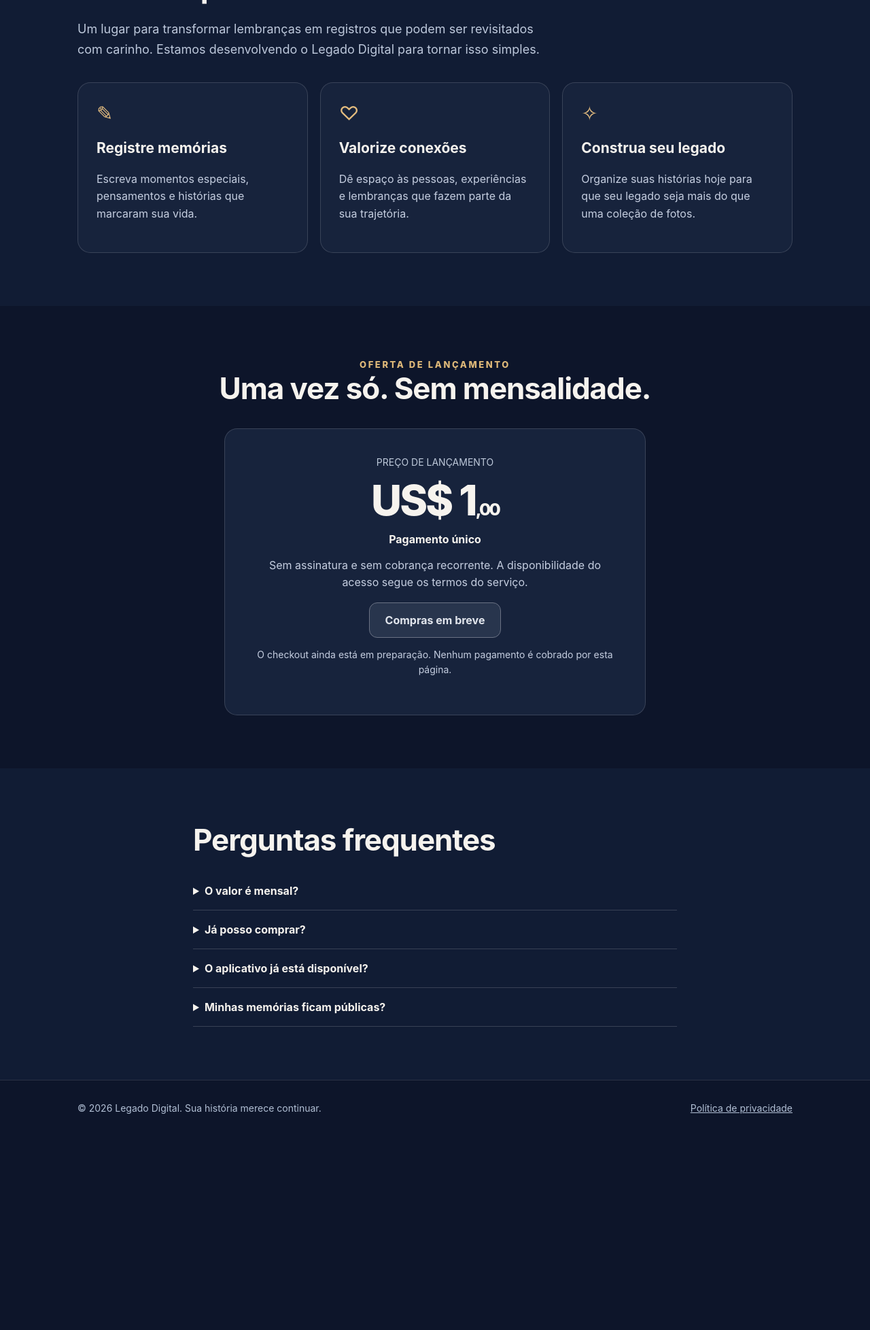
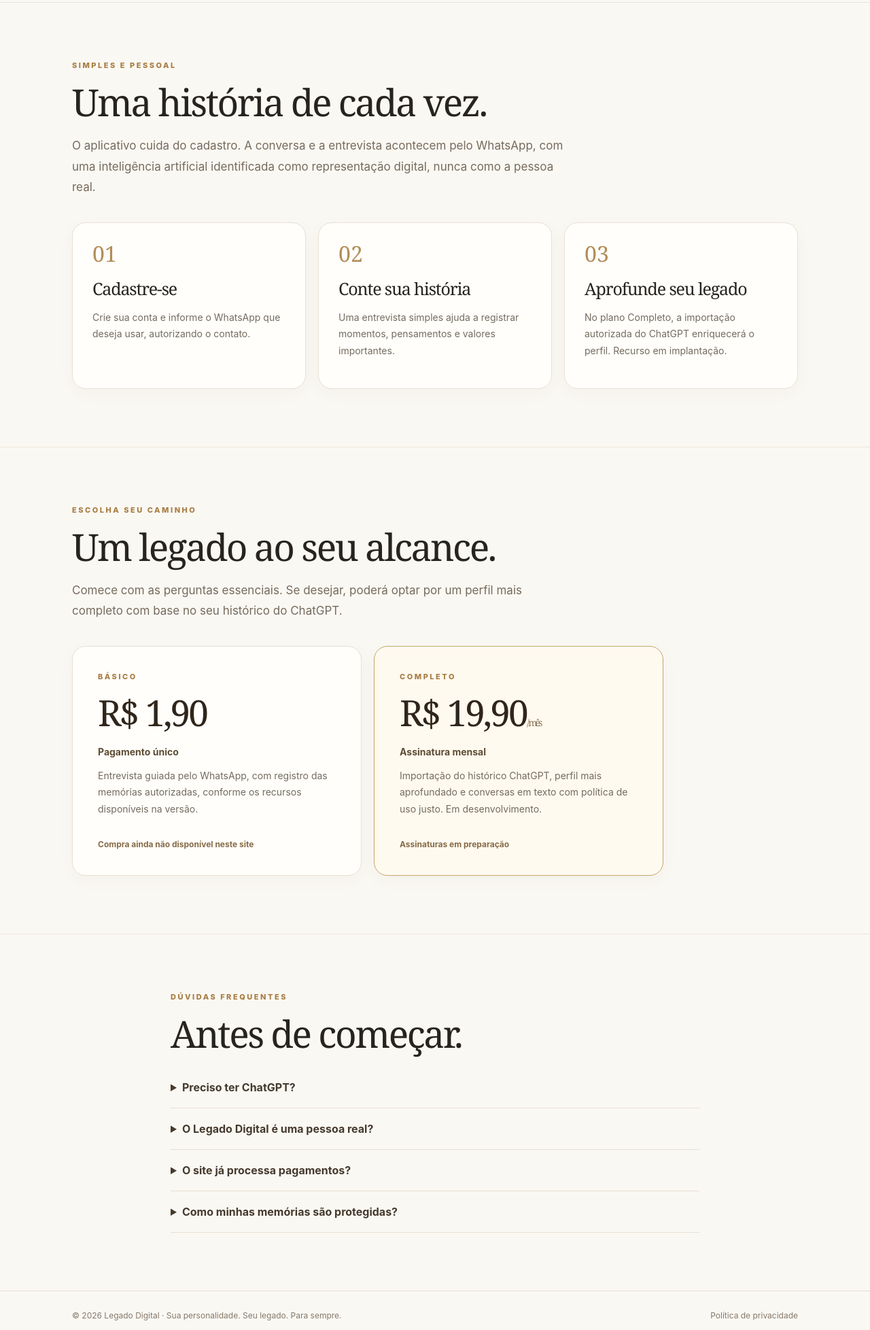
Before and after one commit to 22gabriel-ops/legado-digital, a website: page site/index.html in a window 1280 px wide. Shown: the part 844-2800 px from the top of the page at 68% size. Before the commit the page ends 2514 px from the top, so only its background shows below. Drawn offline with Linux system fonts and the light colour scheme.

Commit message:
design: align commercial site with ivory and gold legacy identity and BRL plans

```diff
--- a/site/index.html
+++ b/site/index.html
@@ -1,61 +1,33 @@
-<!doctype html>
-<html lang="pt-BR">
-<head>
-<meta charset="utf-8"><meta name="viewport" content="width=device-width,initial-scale=1">
-<title>Legado Digital | Sua história merece continuar</title>
-<meta name="description" content="Guarde suas memórias e preserve suas histórias com o Legado Digital. Oferta de lançamento: US$ 1 em pagamento único.">
-<meta name="theme-color" content="#101a32">
+<!doctype html><html lang="pt-BR"><head><meta charset="utf-8"><meta name="viewport" content="width=device-width,initial-scale=1"><meta name="theme-color" content="#faf8f3"><meta name="description" content="Legado Digital: sua personalidade, seu legado. Para sempre. Comece por uma entrevista no WhatsApp ou enriqueça suas memórias com o histórico do ChatGPT."><title>Legado Digital | Sua personalidade. Seu legado. Para sempre.</title>
 <style>
-:root{color-scheme:dark;font-family:Inter,-apple-system,BlinkMacSystemFont,"Segoe UI",Arial,sans-serif;background:#0d152a;color:#f6f3ee}
-*{box-sizing:border-box}html{scroll-behavior:smooth}body{margin:0}a{color:inherit}button{font:inherit}
-.wrap{max-width:1100px;margin:auto;padding:0 24px}header{border-bottom:1px solid #ffffff19;background:#0d152aee;position:sticky;top:0;z-index:2;backdrop-filter:blur(12px)}
-nav{display:flex;justify-content:space-between;align-items:center;min-height:74px;gap:20px}.brand{font-size:19px;font-weight:800;letter-spacing:.08em;text-decoration:none}.brand span,.gold{color:#d6af75}
-.navlink{font-size:14px;text-decoration:none;color:#d9deea}.navlink:hover{text-decoration:underline}
-.hero{padding:105px 0 96px;background:radial-gradient(ellipse at 80% 15%,#26345a 0,transparent 50%)}
-.eyebrow{color:#dfb979;font-size:13px;letter-spacing:.2em;font-weight:800;text-transform:uppercase}
-h1{font-size:clamp(43px,7vw,78px);line-height:1.05;letter-spacing:-.045em;max-width:820px;margin:25px 0}
-.lead{font-size:clamp(18px,2.2vw,23px);line-height:1.65;color:#c5cee0;max-width:680px}
-.actions{display:flex;gap:13px;flex-wrap:wrap;margin-top:32px}.btn{display:inline-block;text-decoration:none;border-radius:12px;padding:15px 23px;font-weight:750}
-.primary{background:#dbb57d;color:#11192b}.outline{border:1px solid #8490a8;color:#fff}.btn:hover{filter:brightness(1.08)}
-section{padding:78px 0}h2{font-size:clamp(30px,4vw,44px);letter-spacing:-.025em;margin:0 0 20px}
-.intro{color:#bdc8db;line-height:1.7;max-width:710px;font-size:18px}
-.cards{display:grid;grid-template-columns:repeat(3,1fr);gap:18px;margin-top:32px}.card,.price{border:1px solid #ffffff25;background:#17233c;border-radius:19px;padding:27px}
-.card .symbol{font-size:29px;color:#e5bd7f}.card h3{font-size:21px}.card p,.price p{color:#c5cee0;line-height:1.6}
-.light{background:#111c34}.price{max-width:620px;margin:32px auto 0;text-align:center;padding:40px}
-.amount{font-size:62px;font-weight:800;letter-spacing:-.045em;margin:10px 0}.small{color:#bec9da;font-size:14px}
-.pending{display:inline-block;background:#28354d;border:1px solid #6a7284;border-radius:12px;padding:15px 23px;color:#e2e6ed;font-weight:750}
-.faq{max-width:760px}.faq details{border-bottom:1px solid #ffffff2a;padding:18px 0}.faq summary{font-weight:700;cursor:pointer}.faq p{color:#c9d2e0;line-height:1.65}
-footer{border-top:1px solid #ffffff20;padding:32px 0;color:#b1bfd4;font-size:14px}footer .wrap{display:flex;justify-content:space-between;gap:20px;flex-wrap:wrap}
-@media(max-width:700px){.hero{padding:70px 0}.cards{grid-template-columns:1fr}section{padding:55px 0}h1{margin-top:20px}.price{padding:28px}}
-</style>
-</head>
-<body>
-<header><nav class="wrap"><a class="brand" href="#inicio">♡ LEGADO <span>DIGITAL</span></a><a class="navlink" href="#preco">Conhecer a oferta →</a></nav></header>
+:root{font-family:Inter,-apple-system,BlinkMacSystemFont,"Segoe UI",sans-serif;background:#faf8f3;color:#27231e}*{box-sizing:border-box}html{scroll-behavior:smooth}body{margin:0;background:#faf8f3}a{color:inherit;text-decoration:none}.wrap{max-width:1120px;margin:auto;padding:0 26px}
+header{border-bottom:1px solid #e7dfd3;background:#faf8f3eF;position:sticky;top:0;z-index:5;backdrop-filter:blur(14px)}nav{display:flex;justify-content:space-between;align-items:center;gap:18px;min-height:82px}.brand{display:flex;align-items:center;gap:12px}.tree-icon{width:54px;height:54px;color:#ac854c}.brandword{display:flex;flex-direction:column;gap:4px}.brandword strong{font:400 24px/1 Georgia,"Times New Roman",serif;letter-spacing:.23em}.brandword small{font-size:11px;font-weight:800;letter-spacing:.53em;color:#af874d}
+.navlink{font-size:13px;color:#7a6346;font-weight:700}.navlink:hover{text-decoration:underline}
+.hero{padding:100px 0 115px;position:relative;overflow:hidden;background:radial-gradient(ellipse at 94% 2%,#e6d5b84a 0,transparent 52%)}
+.hero:before{content:"";position:absolute;right:-230px;top:-280px;width:750px;height:750px;border-radius:50%;border:1px solid #b8955c38;box-shadow:0 0 0 70px #cdb3850b,0 0 0 140px #cdb38509;pointer-events:none}
+.eyebrow{color:#a77d42;font-size:11px;letter-spacing:.23em;text-transform:uppercase;font-weight:800}h1,h2,h3{font-family:Georgia,"Times New Roman",serif;font-weight:400;letter-spacing:-.045em}h1{font-size:clamp(51px,7.9vw,94px);line-height:1.05;max-width:850px;margin:24px 0;color:#231e19}h1 em,.gold{color:#af8650;font-style:normal}.lead{color:#6c6358;font-size:clamp(17px,2vw,21px);line-height:1.75;max-width:600px;margin:22px 0 0}
+.actions{display:flex;flex-wrap:wrap;gap:12px;margin-top:32px}.btn{display:inline-flex;align-items:center;justify-content:center;border-radius:999px;padding:15px 27px;font-size:13px;font-weight:800;min-height:49px}.primary{background:linear-gradient(135deg,#d5b67b,#aa8148);color:#fff}.outline{border:1px solid #cbb992;color:#765b34}.btn:hover{filter:brightness(1.04)}
+section{padding:85px 0;border-top:1px solid #ede6da}h2{font-size:clamp(36px,5vw,55px);margin:16px 0 18px;line-height:1.12}.intro{max-width:740px;color:#766b5d;line-height:1.8;font-size:17px}
+.cards,.prices{display:grid;grid-template-columns:repeat(3,1fr);gap:18px;margin-top:36px}.card,.price{background:#fffefb;border:1px solid #e8e0d3;border-radius:20px;padding:29px;box-shadow:0 7px 25px #5a442509}.symbol{color:#b28d57;font:400 32px/1 Georgia,serif}.card h3{font-size:25px;margin:18px 0 13px}.card p,.price p{color:#746b5e;font-size:14px;line-height:1.75}
+.prices{grid-template-columns:repeat(2,minmax(0,1fr));max-width:870px}.price{padding:37px}.price.featured{border-color:#c6a66a;background:#fffaf0}.amount{font:400 53px/1.15 Georgia,serif;letter-spacing:-.055em;margin:16px 0;color:#30251a}.price .tiny{font-size:14px;color:#8b7453}.price strong{font-size:14px;color:#5f4d35}.pending{display:inline-block;margin-top:18px;color:#876b47;font-size:12px;font-weight:750}
+.faq{max-width:830px}.faq details{padding:20px 0;border-bottom:1px solid #e8dfd2}.faq summary{cursor:pointer;font-weight:750;color:#453a2e}.faq p{color:#776b5e;line-height:1.75}
+footer{border-top:1px solid #e8dfd2;padding:28px 0;color:#85796b;font-size:12px}footer .wrap{display:flex;justify-content:space-between;gap:15px;flex-wrap:wrap}
+@media(max-width:730px){nav{min-height:74px}.tree-icon{width:43px;height:43px}.brandword strong{font-size:19px}.hero{padding:76px 0 85px}.cards,.prices{grid-template-columns:1fr}section{padding:63px 0}.price{padding:28px}h1{font-size:clamp(48px,12vw,68px)}}
+</style></head><body>
+<header><nav class="wrap"><a class="brand" href="#inicio" aria-label="Legado Digital — início"><svg class="tree-icon" viewBox="0 0 64 64" aria-hidden="true"><circle cx="32" cy="32" r="29" fill="none" stroke="currentColor" stroke-width="1.5"/><path d="M32 51V30M32 40L20 29M32 36L44 25M32 29L25 20M32 33L37 17M20 29l-6-9M44 25l8-8" stroke="currentColor" stroke-width="2.1" stroke-linecap="round" fill="none"/><g fill="currentColor"><ellipse cx="15" cy="17" rx="3" ry="5" transform="rotate(-35 15 17)"/><ellipse cx="23" cy="13" rx="3" ry="5" transform="rotate(-10 23 13)"/><ellipse cx="33" cy="12" rx="3" ry="5"/><ellipse cx="43" cy="13" rx="3" ry="5" transform="rotate(30 43 13)"/><ellipse cx="51" cy="22" rx="3" ry="5" transform="rotate(55 51 22)"/><ellipse cx="13" cy="29" rx="3" ry="5" transform="rotate(-60 13 29)"/><ellipse cx="24" cy="23" rx="3" ry="5" transform="rotate(-20 24 23)"/><ellipse cx="40" cy="23" rx="3" ry="5" transform="rotate(20 40 23)"/><ellipse cx="49" cy="33" rx="3" ry="5" transform="rotate(55 49 33)"/></g></svg><span class="brandword"><strong>LEGADO</strong><small>DIGITAL</small></span></a><a class="navlink" href="#planos">Conhecer os planos →</a></nav></header>
 <main>
-<div class="hero" id="inicio"><div class="wrap">
-<div class="eyebrow">Memórias que continuam</div>
-<h1>Sua história merece <span class="gold">continuar.</span></h1>
-<p class="lead">A vida é feita de histórias que valem a pena guardar. O Legado Digital é um espaço para registrar memórias e preservar o que importa.</p>
-<div class="actions"><a class="btn primary" href="#preco">Conhecer a oferta</a><a class="btn outline" href="#como-funciona">Como funciona</a></div>
-</div></div>
-<section class="light" id="como-funciona"><div class="wrap">
-<div class="eyebrow">Como funciona</div><h2>Comece pela sua história.</h2><p class="intro">Um lugar para transformar lembranças em registros que podem ser revisitados com carinho. Estamos desenvolvendo o Legado Digital para tornar isso simples.</p>
-<div class="cards">
-<article class="card"><div class="symbol">✎</div><h3>Registre memórias</h3><p>Escreva momentos especiais, pensamentos e histórias que marcaram sua vida.</p></article>
-<article class="card"><div class="symbol">♡</div><h3>Valorize conexões</h3><p>Dê espaço às pessoas, experiências e lembranças que fazem parte da sua trajetória.</p></article>
-<article class="card"><div class="symbol">✧</div><h3>Construa seu legado</h3><p>Organize suas histórias hoje para que seu legado seja mais do que uma coleção de fotos.</p></article>
+<div class="hero" id="inicio"><div class="wrap"><div class="eyebrow">Histórias que permanecem</div><h1>Sua personalidade.<br>Seu legado.<br><em>Para sempre.</em></h1><p class="lead">Suas histórias, seus valores e suas lembranças merecem ser preservados. Comece no aplicativo e construa seu legado em uma conversa pelo WhatsApp.</p><div class="actions"><a href="../index.html?app=1" class="btn primary">Começar meu legado →</a><a href="#como-funciona" class="btn outline">Entenda como funciona</a></div></div></div>
+<section id="como-funciona"><div class="wrap"><div class="eyebrow">Simples e pessoal</div><h2>Uma história de cada vez.</h2><p class="intro">O aplicativo cuida do cadastro. A conversa e a entrevista acontecem pelo WhatsApp, com uma inteligência artificial identificada como representação digital, nunca como a pessoa real.</p>
+<div class="cards"><article class="card"><div class="symbol">01</div><h3>Cadastre-se</h3><p>Crie sua conta e informe o WhatsApp que deseja usar, autorizando o contato.</p></article><article class="card"><div class="symbol">02</div><h3>Conte sua história</h3><p>Uma entrevista simples ajuda a registrar momentos, pensamentos e valores importantes.</p></article><article class="card"><div class="symbol">03</div><h3>Aprofunde seu legado</h3><p>No plano Completo, a importação autorizada do ChatGPT enriquecerá o perfil. Recurso em implantação.</p></article></div></div></section>
+<section id="planos"><div class="wrap"><div class="eyebrow">Escolha seu caminho</div><h2>Um legado ao seu alcance.</h2><p class="intro">Comece com as perguntas essenciais. Se desejar, poderá optar por um perfil mais completo com base no seu histórico do ChatGPT.</p><div class="prices">
+<div class="price"><div class="eyebrow">Básico</div><div class="amount">R$ 1,90</div><strong>Pagamento único</strong><p>Entrevista guiada pelo WhatsApp, com registro das memórias autorizadas, conforme os recursos disponíveis na versão.</p><span class="pending">Compra ainda não disponível neste site</span></div>
+<div class="price featured"><div class="eyebrow">Completo</div><div class="amount">R$ 19,90<span class="tiny"> / mês</span></div><strong>Assinatura mensal</strong><p>Importação do histórico ChatGPT, perfil mais aprofundado e conversas em texto com política de uso justo. Em desenvolvimento.</p><span class="pending">Assinaturas em preparação</span></div>
 </div></div></section>
-<section id="preco"><div class="wrap" style="text-align:center">
-<div class="eyebrow">Oferta de lançamento</div><h2>Uma vez só. Sem mensalidade.</h2>
-<div class="price"><div class="small">PREÇO DE LANÇAMENTO</div><div class="amount">US$ 1<span style="font-size:25px">,00</span></div>
-<strong>Pagamento único</strong><p>Sem assinatura e sem cobrança recorrente. A disponibilidade do acesso segue os termos do serviço.</p>
-<div class="pending" role="status">Compras em breve</div><p class="small">O checkout ainda está em preparação. Nenhum pagamento é cobrado por esta página.</p>
-</div></div></section>
-<section class="light"><div class="wrap faq"><h2>Perguntas frequentes</h2>
-<details><summary>O valor é mensal?</summary><p>Não. Nossa oferta de lançamento é de US$ 1 em pagamento único, sem mensalidade.</p></details>
-<details><summary>Já posso comprar?</summary><p>Ainda não. Estamos preparando o pagamento e a liberação de acesso. Este site não processa compras.</p></details>
-<details><summary>O aplicativo já está disponível?</summary><p>O aplicativo está em fase de testes no iPhone. A disponibilização pública depende da conclusão dos testes e da revisão da App Store.</p></details>
-<details><summary>Minhas memórias ficam públicas?</summary><p>Não devem ser publicadas por padrão. Como o serviço ainda está em testes, evite inserir informações sensíveis até concluirmos a revisão de segurança.</p></details>
-</div></section></main>
-<footer><div class="wrap"><span>© 2026 Legado Digital. Sua história merece continuar.</span><span><a href="../privacidade.html">Política de privacidade</a></span></div></footer>
+<section><div class="wrap faq"><div class="eyebrow">Dúvidas frequentes</div><h2>Antes de começar.</h2>
+<details><summary>Preciso ter ChatGPT?</summary><p>Não. O Básico foi pensado para você construir seu legado respondendo a uma entrevista.</p></details>
+<details><summary>O Legado Digital é uma pessoa real?</summary><p>Não. É uma representação digital gerada por IA, identificada de forma clara. A tecnologia não substitui a pessoa nem garante respostas fiéis sem memórias documentadas.</p></details>
+<details><summary>O site já processa pagamentos?</summary><p>Não. O aplicativo e a integração estão em testes, e as opções de cobrança ainda estão sendo implementadas.</p></details>
+<details><summary>Como minhas memórias são protegidas?</summary><p>O acesso depende de autenticação e das permissões implementadas. A plataforma ainda está em revisão de segurança; não envie dados sensíveis enquanto essa etapa não for concluída.</p></details>
+</div></section>
+</main><footer><div class="wrap"><span>© 2026 Legado Digital · Sua personalidade. Seu legado. Para sempre.</span><a href="../privacidade.html">Política de privacidade</a></div></footer>
 </body></html>
```
